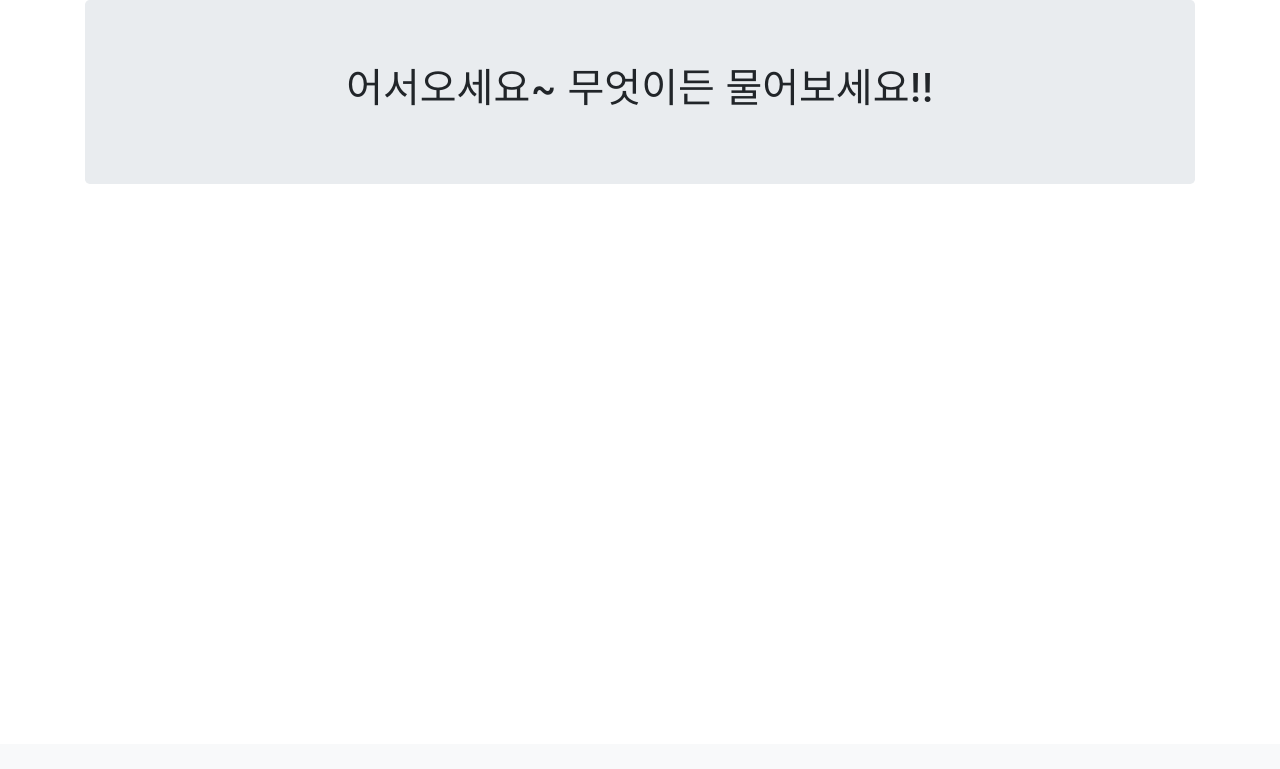
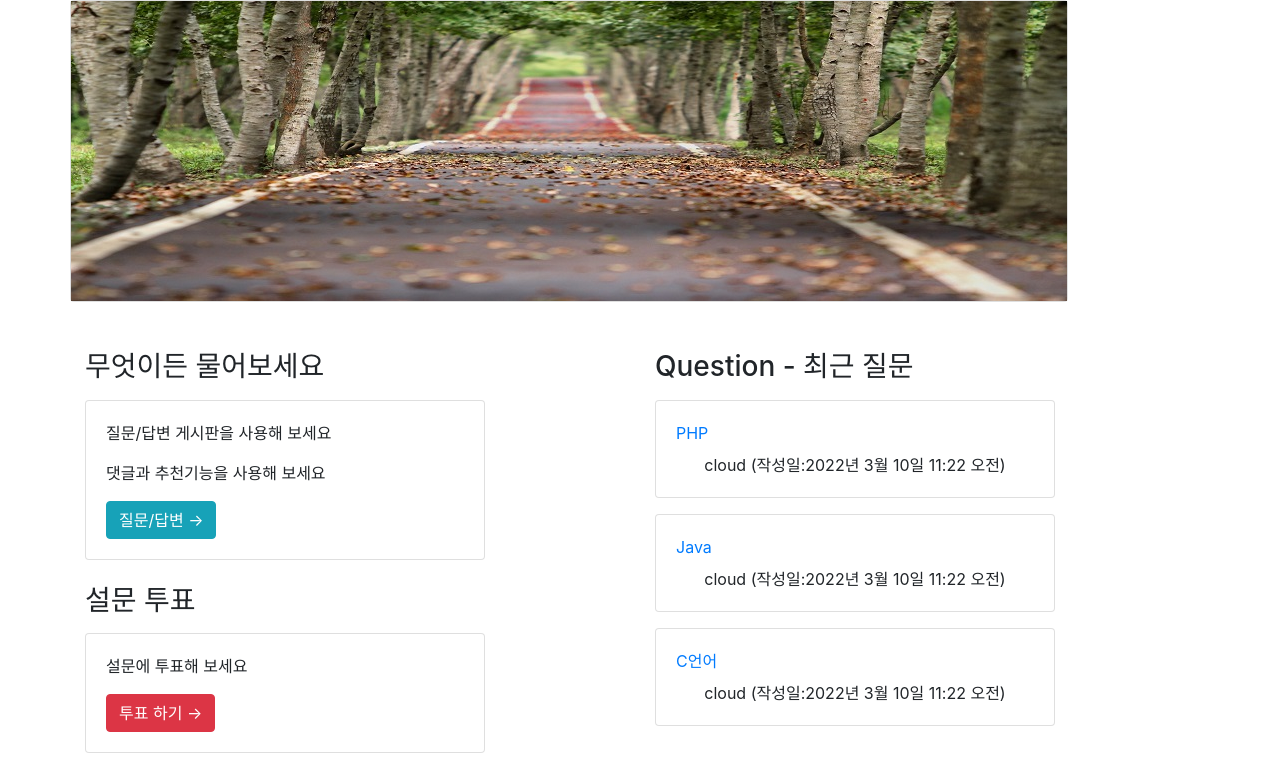
Before and after one commit to kiyongee2/pyweb, a Django app: page / in a window 1280 px wide. Shown: the part 56-825 px from the top of the page. Before the commit the page ends 240 px from the top, so only its background shows below. Run offline with Django 4.2, Linux system fonts and the light colour scheme; data comes from the database, SQL or seed files in the repository; both versions use the stored data as it was after the commit; some libraries are stand-ins or nearby versions.

Commit message:
인덱스 페이지

```diff
--- a/board/views.py
+++ b/board/views.py
@@ -1,4 +1,5 @@
 from django.contrib.auth.decorators import login_required
+from django.core.paginator import Paginator
 from django.http import HttpResponse
 from django.shortcuts import render, redirect, get_object_or_404
 from django.utils import timezone
@@ -7,14 +8,21 @@ from board.forms import QuestionForm, AnswerForm
 
 def index(request):
     #인덱스 페이지
-    return render(request, 'board/index.html')
+    question_list = Question.objects.order_by('-pk')[:3]
+    context = {'question_list':question_list}
+    return render(request, 'board/index.html', context)
 
 def boardlist(request):
     #질문 목록
     question_list = Question.objects.order_by('-create_date')  #'-'내림 차순, -pk도 가능
     # question_list = Question.objects.all()  #db에서 전체 검색
-    return render(request, 'board/question_list.html',
-                  {'question_list':question_list})
+
+    # 페이징 처리
+    page = request.GET.get('page', '1')  #페이지
+    paginator = Paginator(question_list, 10)  #페이지당 10개 자료
+    page_obj = paginator.get_page(page)
+    context = {'question_list':page_obj}
+    return render(request, 'board/question_list.html', context)
     # return HttpResponse("<h2>Hello~ Django!!</h2>")
 
 def detail(request, question_id):
--- a/templates/board/index.html
+++ b/templates/board/index.html
@@ -1,12 +1,77 @@
 {% extends 'base.html' %}
+{% load static %}
 {% block title %}
   Welcome~ PyWeb!!
 {% endblock %}
 
 {% block content %}
 <div class="container">
-    <div class="jumbotron">
-        <h1 class="text-center">어서오세요~ 무엇이든 물어보세요!!</h1>
+<!--    <div class="jumbotron">-->
+<!--        <h1 class="text-center">어서오세요~ 무엇이든 물어보세요!!</h1>-->
+<!--    </div>-->
+  <div class="row">
+    <!-- 배경 사진 전환 -->
+    <div class="card mb-4">
+      <img src="{% static 'board/images/bg0.jpg' %}" id="pic">
     </div>
+    <div class="col-6">
+      <h3 class="mt-4">무엇이든 물어보세요</h3>
+      <div class="card my-3" style="width:25rem">
+        <div class="card-body">
+          <p>질문/답변 게시판을 사용해 보세요</p>
+          <p>댓글과 추천기능을 사용해 보세요</p>
+          <a href="{% url 'board:boardlist' %}" class="btn btn-info">질문/답변 &rarr;</a>
+        </div>
+      </div>
+
+      <h3 class="mt-4">설문 투표</h3>
+      <div class="card my-3" style="width:25rem">
+        <div class="card-body">
+          <p>설문에 투표해 보세요</p>
+          <a href="#" class="btn btn-danger">투표 하기 &rarr;</a>
+        </div>
+      </div>
+    </div>
+    <!-- 최신 질문 -->
+    <div class="col-6">
+      <h3 class="mt-4">Question - 최근 질문</h3>
+      {% for question in question_list %}
+        <div class="card my-3" style="width:25rem">
+          <div class="card-body">
+            <div class="card-text">
+              <div class="text-left">
+                <a href="{% url 'board:detail' question.id %}">
+                  {{ question.subject }}
+                </a>
+              </div>
+              <div class="text-center mt-2">
+                {{ question.author }} (작성일:{{ question.create_date }})
+              </div>
+            </div>
+          </div>
+        </div>
+      {% endfor %}
+      </div>
+  </div>
 </div>
 {% endblock %}
+
+{% block script %}
+<script>
+  let picture = ["/static/board/images/bg0.jpg", "/static/board/images/bg1.jpg",
+                 "/static/board/images/bg2.jpg"];
+  let pic_idx = 0
+
+  showPicture();  //함수 호출 -> 작동
+
+  function showPicture(){
+    let img = document.getElementById('pic');
+    img.src = picture[pic_idx];   //0번 인덱스 이미지 저장
+    pic_idx += 1;   //1 증가
+    if(pic_idx == 3){
+      pic_idx = 0;
+    }
+    setTimeout(showPicture, 2000);   // 2초 설정(롤백함수)
+  }
+</script>
+{% endblock %}
```
Also changed, not shown: templates/board/question_list.html (+20 -0 lines), db.sqlite3, static/board/images/bg0.jpg (added), static/board/images/bg1.jpg (added), static/board/images/bg2.jpg (added).
